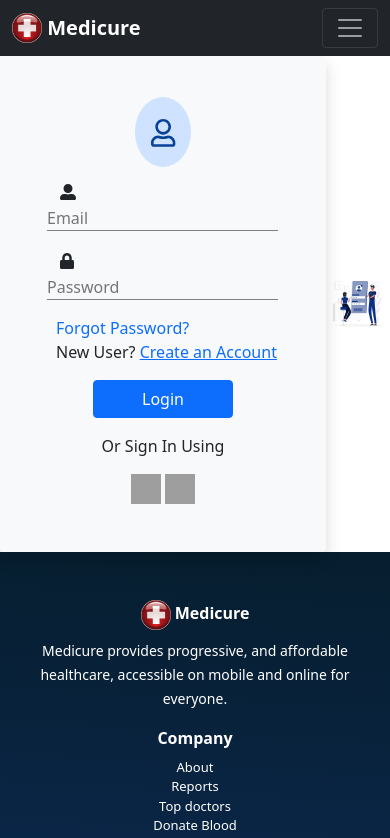
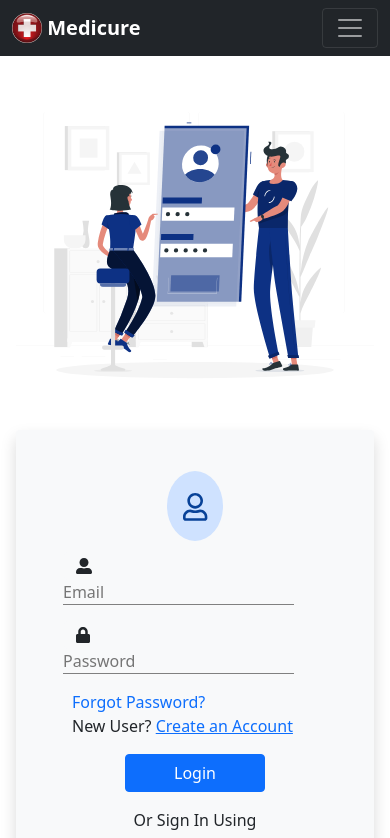
Before and after one commit to Pranta07/medicare-react, a React (Create React App) app: page /login in a window 390 px wide. Shown: the top 838 px of the page. Built offline with nearby package versions, Linux system fonts and the light colour scheme; no server answers; grey boxes are pictures that could not be loaded.

Commit message:
login-reg page responsive

```diff
--- a/src/components/Login/Login.js
+++ b/src/components/Login/Login.js
@@ -26,8 +26,12 @@ const Login = () => {
     };
 
     return (
-        <Row className="align-items-center g-0">
-            <Col className="d-flex justify-content-center">
+        <Row className="align-items-center g-0 p-3">
+            <Col
+                xs={12}
+                md={6}
+                className="d-flex justify-content-center order-1 order-sm-0"
+            >
                 <div className="p-5 rounded shadow bg-light">
                     <div className="p-2 mb-3 text-center text-white fs-1">
                         <span className="p-3 rounded-circle alert-primary">
@@ -102,7 +106,7 @@ const Login = () => {
                     </div>
                 </div>
             </Col>
-            <Col>
+            <Col xs={12} md={6} className="order-0 order-sm-1">
                 <div>
                     <img src={loginImg} alt="" className="w-100" />
                 </div>
--- a/src/components/Register/Register.js
+++ b/src/components/Register/Register.js
@@ -29,8 +29,8 @@ const Register = () => {
     };
 
     return (
-        <Row className="align-items-center g-0">
-            <Col className="d-flex justify-content-center">
+        <Row className="align-items-center g-0 p-3">
+            <Col className="d-flex justify-content-center order-1 order-sm-0">
                 <div className="p-5 rounded shadow bg-light">
                     <div className="p-2 mb-3 text-center text-white fs-1">
                         <span className="p-3 rounded-circle alert-primary">
@@ -118,7 +118,7 @@ const Register = () => {
                     </div>
                 </div>
             </Col>
-            <Col>
+            <Col xs={12} md={6} className="order-0 order-sm-1">
                 <div>
                     <img src={registerImg} alt="" className="w-100" />
                 </div>
```
